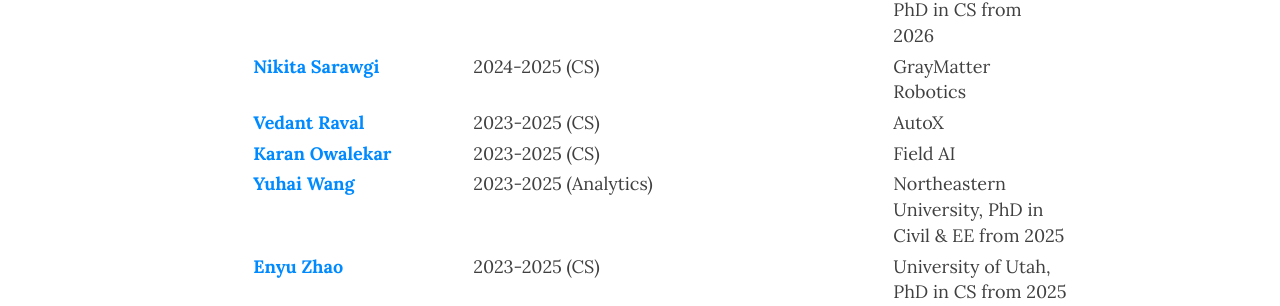
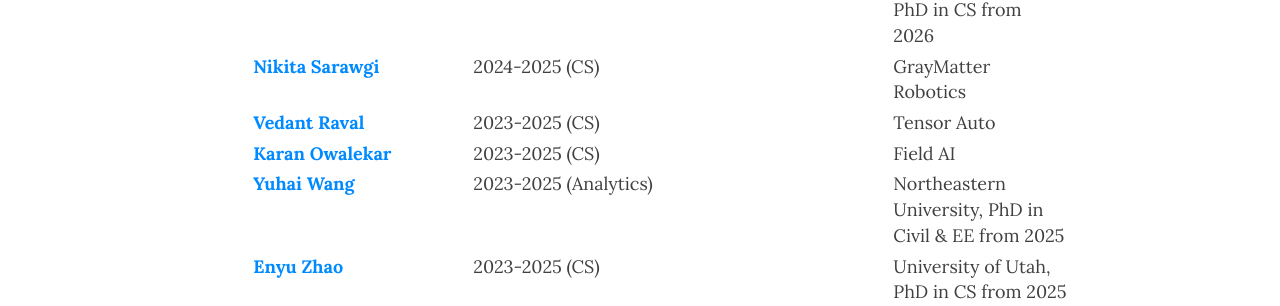
Before and after one commit to slurm-lab-usc/slurm-lab-usc.github.io, a Jekyll site: the page built from members.md, in a window 1280 px wide and 900 px high, scrolled down 4014 px. Shown: the part 149-455 px from the top of the window. Built offline with Jekyll 4.4.1, drawn with Linux system fonts in a browser that asks for light colours; nearby versions of some CDN libraries.

Commit message:
update members

```diff
--- a/members.md
+++ b/members.md
@@ -188,7 +188,7 @@
           - name: Vedant Raval
             web_url: https://vedant2311.github.io
             period: 2023-2025 (CS)
-            next_step: AutoX
+            next_step: Tensor Auto
           - name: Karan Owalekar
             web_url: https://www.linkedin.com/in/karan-owalekar/
             period: 2023-2025 (CS)
```
